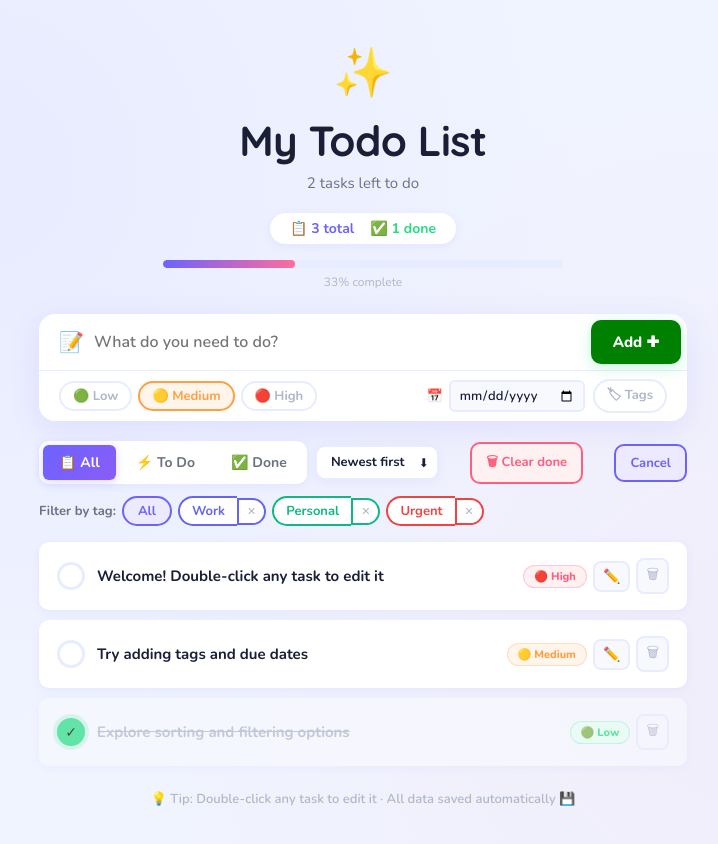
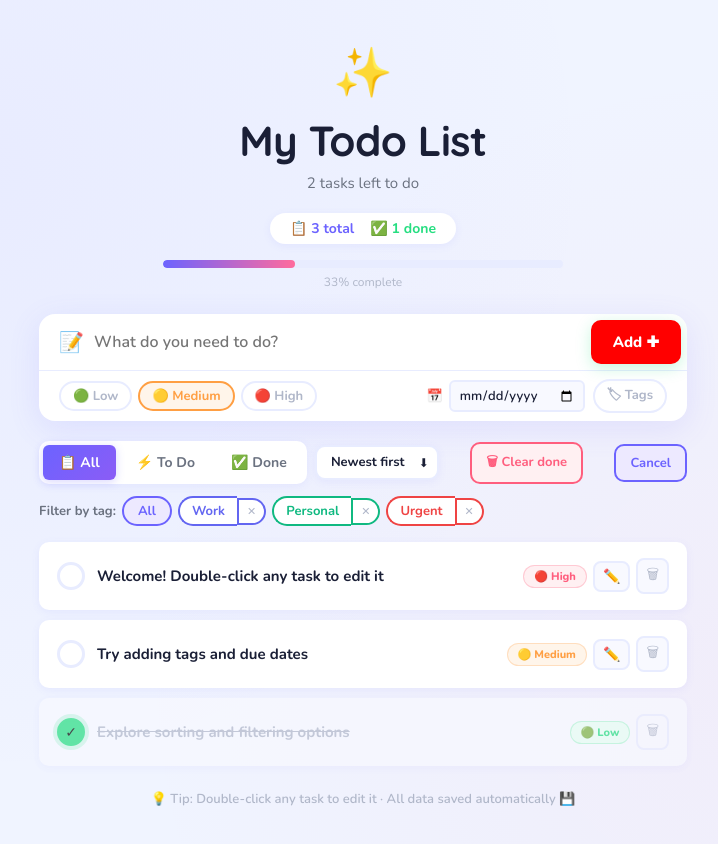
Before and after one commit to Gouthamipoojary/To-Do, a React (Vite) app: page / in a window 1280 px wide. Shown: the top 844 px of the page, without its empty margins (277-995 px from the left). Built offline with nearby package versions, Linux system fonts and the light colour scheme.

Commit message:
feat: update src/components/AddTodo.tsx for "change the color of Add button to Red in To-Do repo"

```diff
--- a/src/components/AddTodo.tsx
+++ b/src/components/AddTodo.tsx
@@ -71,7 +71,7 @@ export function AddTodo({ tags, onAdd, onAddTag }: AddTodoProps) {
         <button
           onClick={handleSubmit}
           style={{
-            background: "green", // Changed button color to green
+            background: "red", // Changed button color to red
             border: "none",
             borderRadius: "var(--radius-sm)",
             color: "#fff",
```
